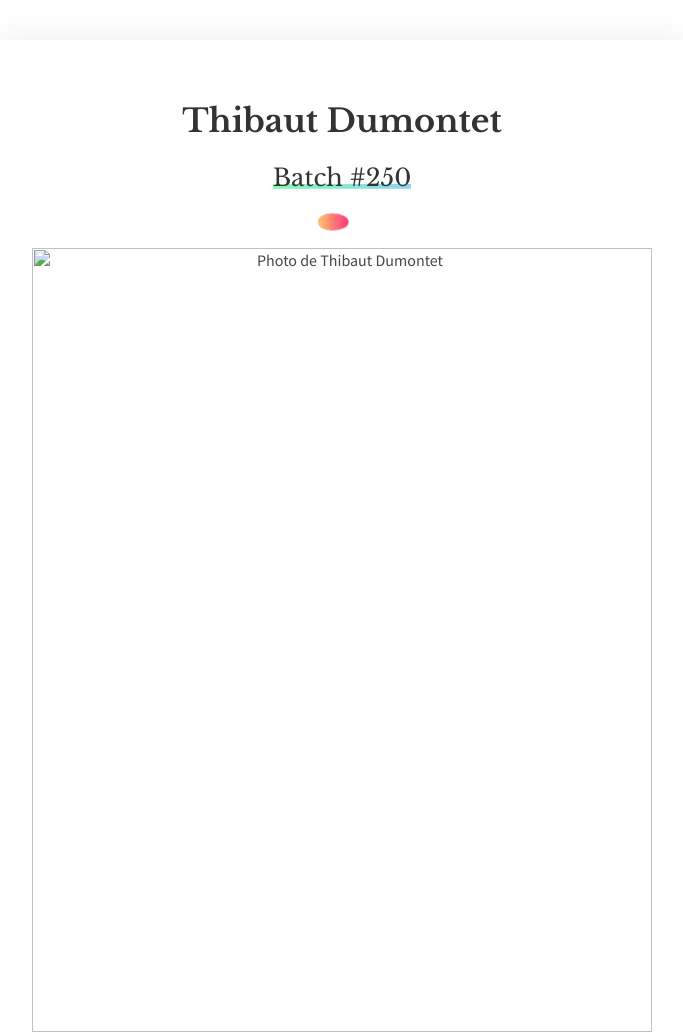
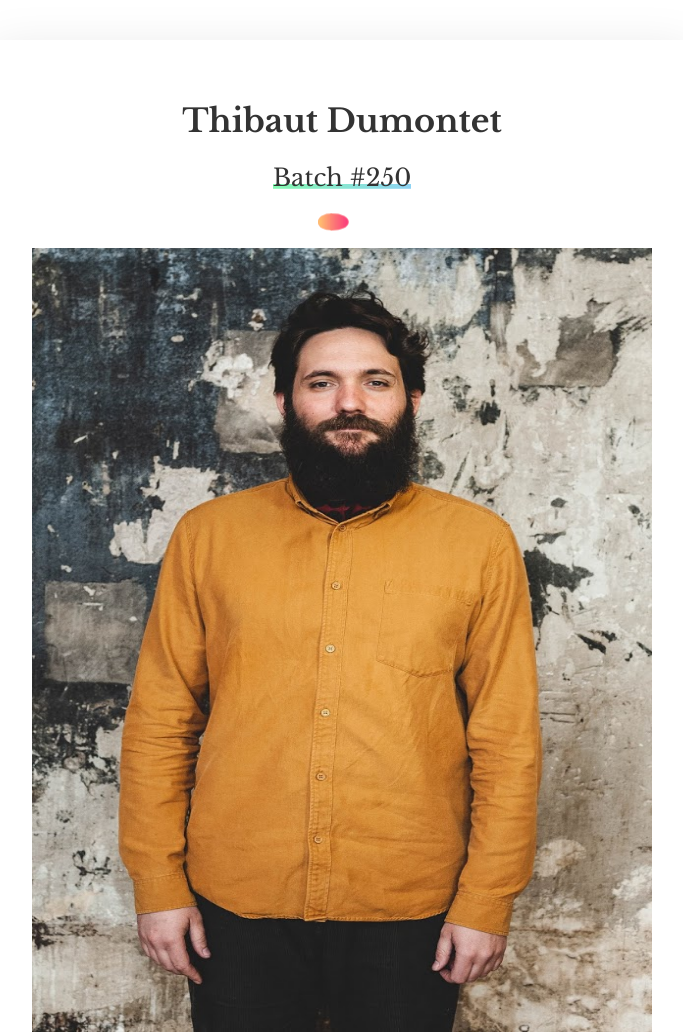
Before and after one commit to Tdum/profile, a plain HTML site: page index.html in a window 1280 px wide. Shown: the top 1032 px of the page, without its empty margins (298-981 px from the left). Drawn offline with nearby package versions, Linux system fonts and the light colour scheme; the site is published under a folder, as on GitHub Pages, so addresses that start at the root find nothing.

Commit message:
fix image url

```diff
--- a/index.html
+++ b/index.html
@@ -28,7 +28,7 @@
             </div>
           </div>
         </div>
-        <img src="/images/thibaut_dumontet.jpg" alt="Photo de Thibaut Dumontet">
+        <img src="images/thibaut_dumontet.jpg" alt="Photo de Thibaut Dumontet">
         <p>Lorem ipsum dolor sit amet, consectetur adipisicing elit. Voluptates quas dignissimos ut repudiandae, mollitia dicta sed tenetur culpa itaque consectetur voluptatem dolorum ullam iste. Odio consequuntur repellendus quis veritatis, perspiciatis.</p>
         <a href="#" class="btn-blue">
           <i class="fas fa-beer"></i>
```
